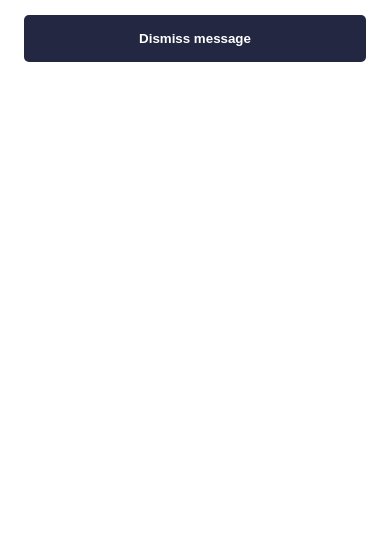
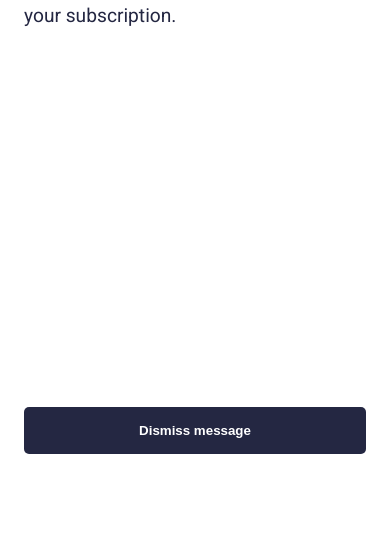
Before and after one commit to abdelilahelhaddad/newsletter-sign-up, a plain HTML site: page index.html in a window 390 px wide. Shown: the part 386-924 px from the top of the page. Before the commit the page ends 844 px from the top, so only its background shows below. Drawn offline with Linux system fonts and the light colour scheme.

Commit message:
:iphone: :seedling: Mobile Responsive :sparkles: :iphone:

```diff
--- a/assets/css/style.scss
+++ b/assets/css/style.scss
@@ -201,11 +201,15 @@ button {
   }
   .success {
     width: auto;
+    height: 90vh;
     border-radius: 0;
-    padding: 1.5rem;
-    margin: 0;
+    padding: 0 1.5rem;
+    margin: 5rem 0 0 0;
     h1 {
       font-size: 3rem;
     }
+    button {
+      margin-top: auto;
+    }
   }
 }
```
Also changed, not shown: assets/css/style.css, 1 other file.
